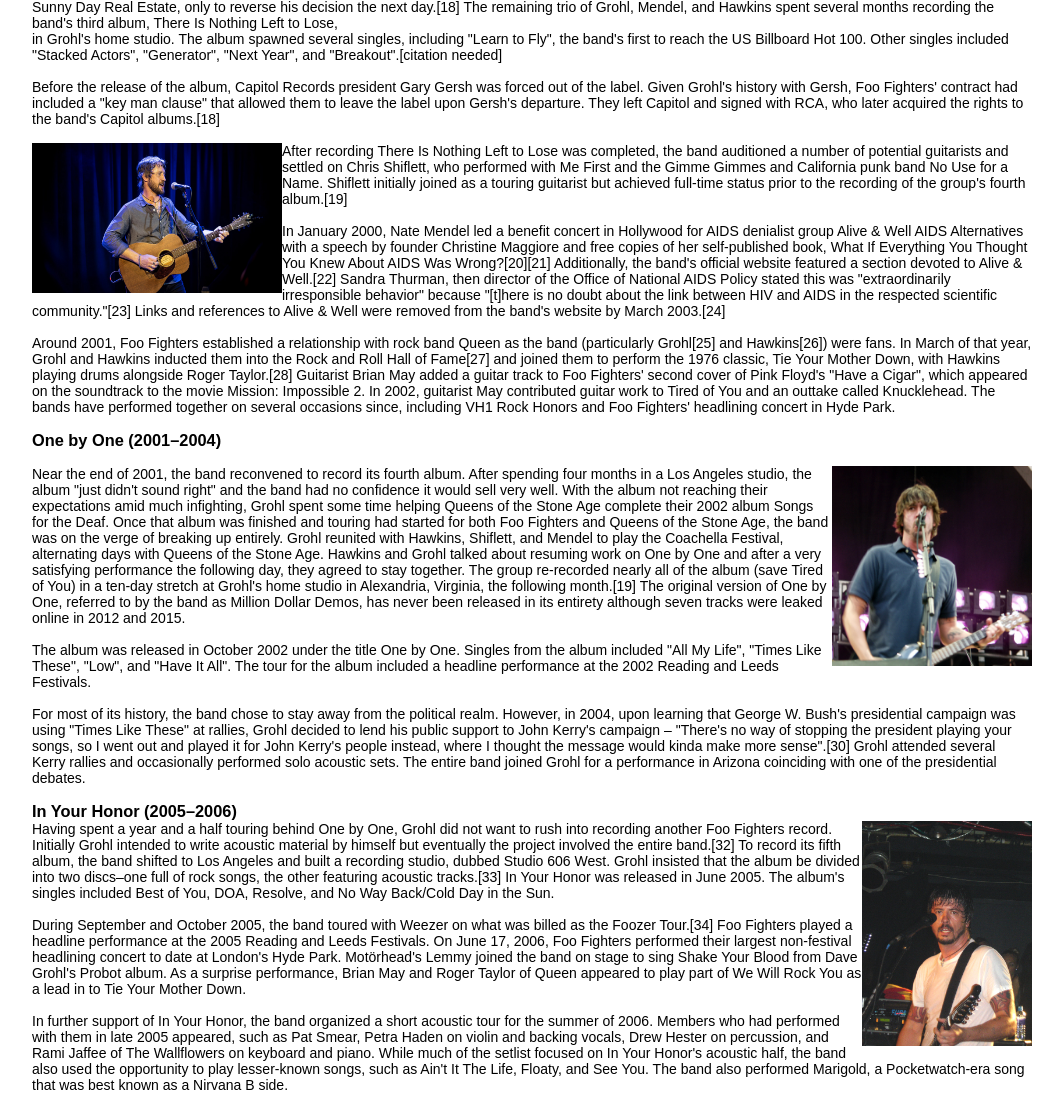
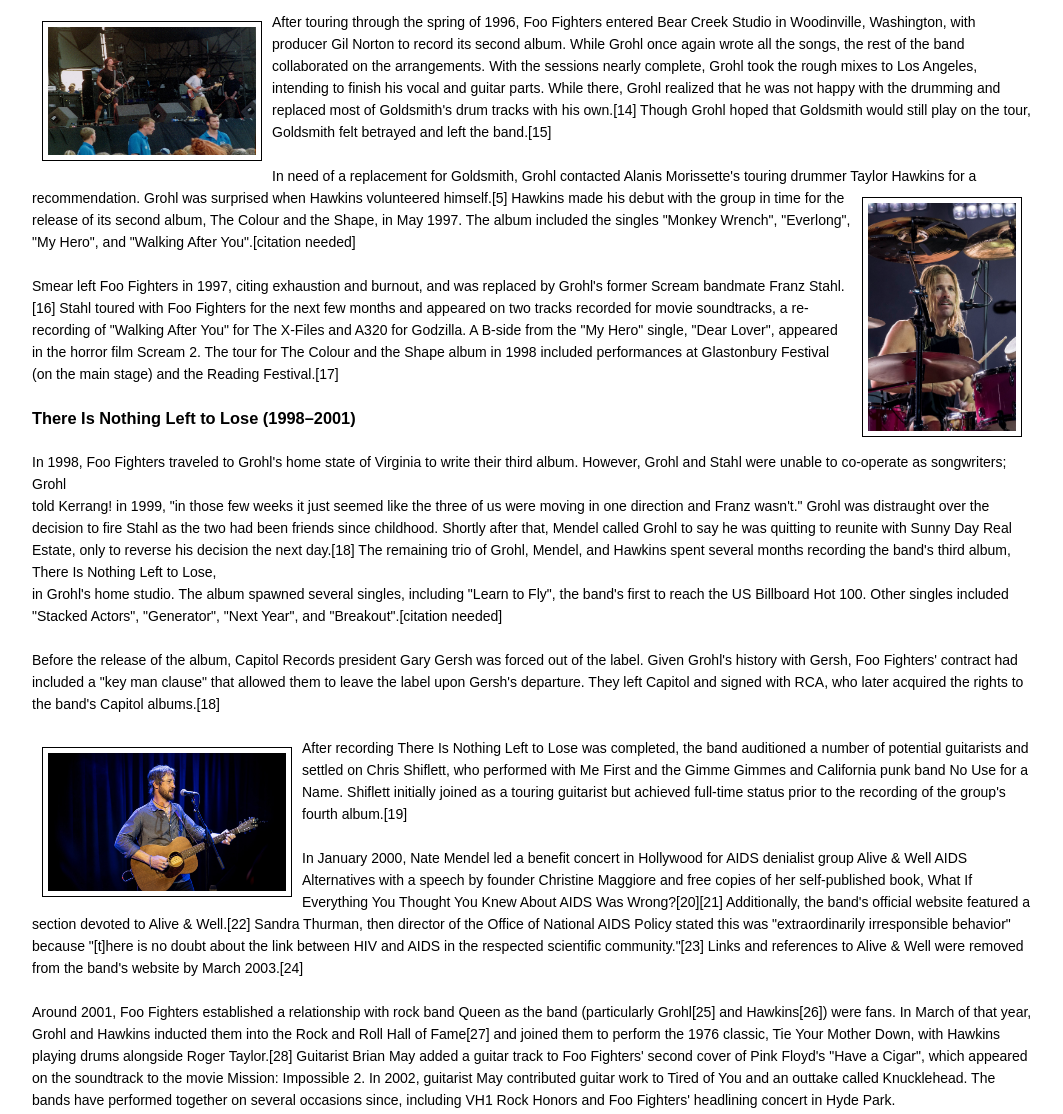
Before and after one commit to CESBEAM/3CWebAct, a plain HTML site: page WikiAct1/DebugWiki.html in a window 1280 px wide. Shown: the part 2277-3391 px from the top of the page, without its empty margins (208-1271 px from the left). Drawn offline with Linux system fonts and the light colour scheme.

Commit message:
90% complete

```diff
--- a/WikiAct1/DebugWiki.html
+++ b/WikiAct1/DebugWiki.html
@@ -14,11 +14,13 @@
         box-sizing:border-box;
     }
     body{
-        font-family: Arial, Helvetica, sans-serif;
+        font-family: sans-serif;
+        line-height: 22px;
+        font-size: 0.875em;
     }
 
     .head-article ,a{
-        font-size: 13px;
+        font-size: 14px;
     }
 
     .head-content{
@@ -95,17 +97,53 @@
         order: 2;
         /*margin-left: 190px;*/
         font-size: 14px;
+
     }
 
     .left-history{
         flex: 1;
         order: 1;
+    }
+
+    .dave1{
+        border: 1px solid black;
+        padding: 5px;
+        margin: 10px;
 
     }
 
-    .dave1{
-        margin-top: 90px;
+    .foos2{
+        border: 1px solid black;
+        padding: 5px;
+        margin: 10px;
     }
+
+    .foos3{
+        border: 1px solid black;
+        padding: 5px;
+        margin: 10px;
+    }
+
+    .foos4{
+        border: 1px solid black;
+        padding: 5px;
+        margin: 10px;
+    }
+
+    .foos5{
+        border: 1px solid black;
+        padding: 5px;
+        margin: 10px;
+    }
+
+    .foos6{
+        border: 1px solid black;
+        padding: 5px;
+        margin: 10px;
+    }
+
+
+
 
 
 </style>
@@ -308,15 +346,20 @@
     <div class="mid-content">
         <div class="history-content">
 
-            <p><img src="images/Foos1.jpg" alt="Foos1" class="dave1" width="160"
-                height="220" align="right"/>
-                <h4>History</h4>
-                <br>
-                <hr>
-                <br>
-        <h4><b>Background and first demos (1990–1994)</b></h4>
-        <br>
+            <h3>History</h3>
+            <hr>
+            <br>
+    <h3>Background and first demos (1990–1994)</h3>
+    <br>
 
+
+    <img src="images/Foos1.jpg" alt="Foos1" class="dave1" width="160"
+    height="220" align="right" />
+
+
+
+
+                <p>
         In 1990, Dave Grohl joined the grunge band Nirvana as drummer. During tours, he took a guitar with him and wrote songs, but was too intimidated to share them with the band; he was "in awe" of the songs written by frontman Kurt Cobain.[5] Grohl occasionally booked studio time to record demos and covers, issuing an album of demos, Pocketwatch, under the pseudonym Late! in 1992.[6]</p>
 
         <br>
@@ -342,15 +385,18 @@
         <br>
         <h3>The Colour and the Shape (1996–1997)</h3>
         <br>
-        <p><img src="images/foos2.jpg" alt="Bird" width="220"
-            height="140" align="Left" />After touring through the spring of 1996, Foo Fighters entered Bear Creek Studio in Woodinville, Washington, with producer Gil Norton to record its second album. While Grohl once again wrote all the songs, the rest of the band collaborated on the arrangements. With the sessions nearly complete, Grohl took the rough mixes to Los Angeles, intending to finish his vocal and guitar parts. While there, Grohl realized that he was not happy with the drumming and replaced most of Goldsmith's drum tracks with his own.[14] Though Grohl hoped that Goldsmith would still play on the tour, Goldsmith felt betrayed and left the band.[15]
+
+        <p><img src="images/foos2.jpg" alt="foos2" class="foos2" width="220"
+            height="140" align="Left" />
+
+            After touring through the spring of 1996, Foo Fighters entered Bear Creek Studio in Woodinville, Washington, with producer Gil Norton to record its second album. While Grohl once again wrote all the songs, the rest of the band collaborated on the arrangements. With the sessions nearly complete, Grohl took the rough mixes to Los Angeles, intending to finish his vocal and guitar parts. While there, Grohl realized that he was not happy with the drumming and replaced most of Goldsmith's drum tracks with his own.[14] Though Grohl hoped that Goldsmith would still play on the tour, Goldsmith felt betrayed and left the band.[15]
 
             <br/>
             <br/>
             <p>
            In need of a replacement for Goldsmith, Grohl contacted Alanis Morissette's touring drummer Taylor Hawkins for a recommendation.
 
-           <img src="images/foos3.jpg" alt="foos3" width="160"
+           <img src="images/foos3.jpg" alt="foos3" class ="foos3" width="160"
            height="240" align="right" />
 
            Grohl was surprised when Hawkins volunteered himself.[5] Hawkins made his debut with the group in time for the release of its second album, The Colour and the Shape, in May 1997. The album included the singles "Monkey Wrench", "Everlong", "My Hero", and "Walking After You".[citation needed]
@@ -375,7 +421,7 @@
 
             <br>
 
-            <p><img src="images/foos4.jpg" alt="Bird" width="250"
+            <p><img src="images/foos4.jpg" alt="foos4" class ="foos4" width="250"
                 height="150" align="left" />After recording There Is Nothing Left to Lose was completed, the band auditioned a number of potential guitarists and settled on Chris Shiflett, who performed with Me First and the Gimme Gimmes and California punk band No Use for a Name. Shiflett initially joined as a touring guitarist but achieved full-time status prior to the recording of the group's fourth album.[19]
 
                 <br>
@@ -394,7 +440,7 @@
             <h3>One by One (2001–2004)</h3>
             <br>
 
-            <p><img src="images/foos5.jpg" alt="Bird" width="200"
+            <p><img src="images/foos5.jpg" alt="foos5" class ="foos5" width="200"
                 height="200" align="right" />Near the end of 2001, the band reconvened to record its fourth album. After spending four months in a Los Angeles studio, the album "just didn't sound right" and the band had no confidence it would sell very well. With the album not reaching their expectations amid much infighting, Grohl spent some time helping Queens of the Stone Age complete their 2002 album Songs for the Deaf. Once that album was finished and touring had started for both Foo Fighters and Queens of the Stone Age, the band was on the verge of breaking up entirely. Grohl reunited with Hawkins, Shiflett, and Mendel to play the Coachella Festival, alternating days with Queens of the Stone Age. Hawkins and Grohl talked about resuming work on One by One and after a very satisfying performance the following day, they agreed to stay together. The group re-recorded nearly all of the album (save Tired of You) in a ten-day stretch at Grohl's home studio in Alexandria, Virginia, the following month.[19] The original version of One by One, referred to by the band as Million Dollar Demos, has never been released in its entirety although seven tracks were leaked online in 2012 and 2015.
 
                  <br>
@@ -412,7 +458,7 @@
 
                 <h3>In Your Honor (2005–2006)</h3>
 
-                <p><img src="images/foos6.jpg" alt="foos6" width="170"
+                <p><img src="images/foos6.jpg" alt="foos6" class ="foos6" width="170"
                     height="225" align="right" />Having spent a year and a half touring behind One by One, Grohl did not want to rush into recording another Foo Fighters record. Initially Grohl intended to write acoustic material by himself but eventually the project involved the entire band.[32] To record its fifth album, the band shifted to Los Angeles and built a recording studio, dubbed Studio 606 West. Grohl insisted that the album be divided into two discs–one full of rock songs, the other featuring acoustic tracks.[33] In Your Honor was released in June 2005. The album's singles included Best of You, DOA, Resolve, and No Way Back/Cold Day in the Sun.
 
                     <br>
@@ -431,15 +477,10 @@
 
                 </p>
 
-      </div>
+                <br>
 
 
-
-
-
-
-
-
+      </div>
 
       <div class="left-history">
       </div>
```
